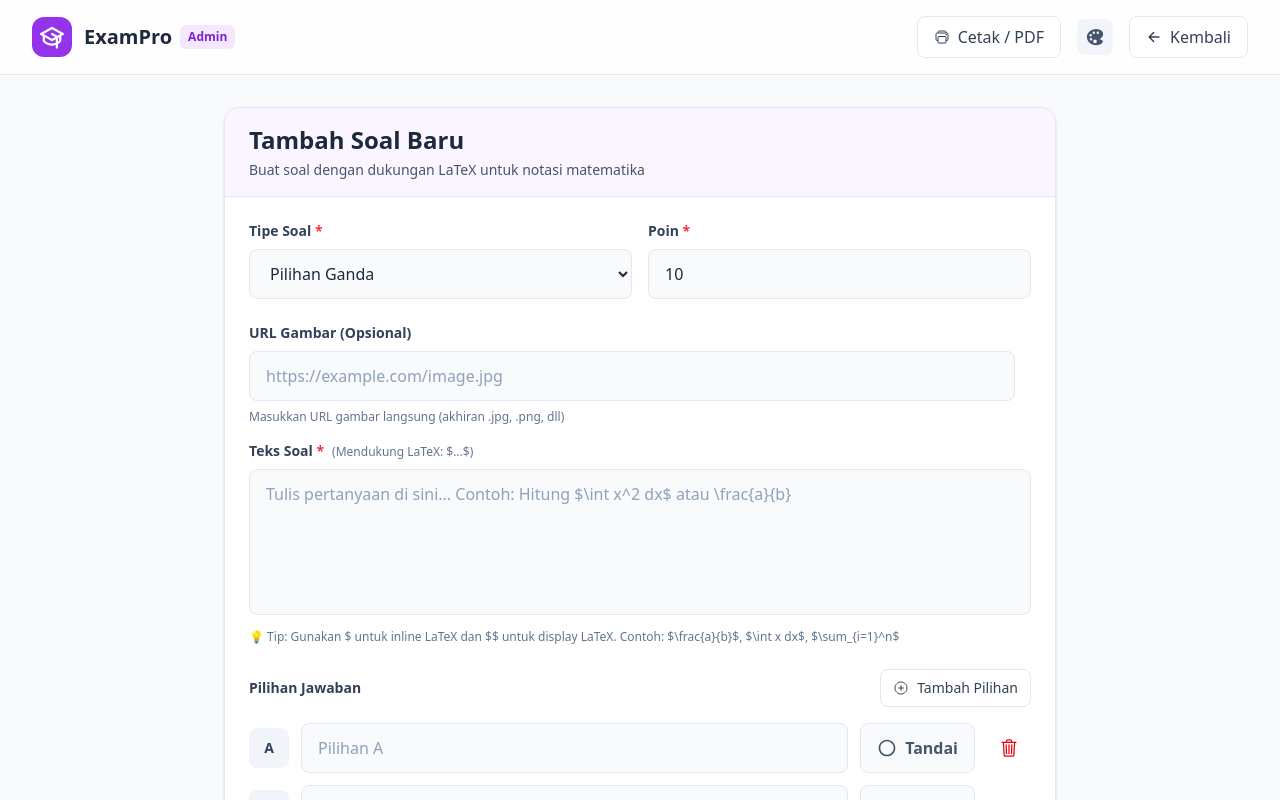
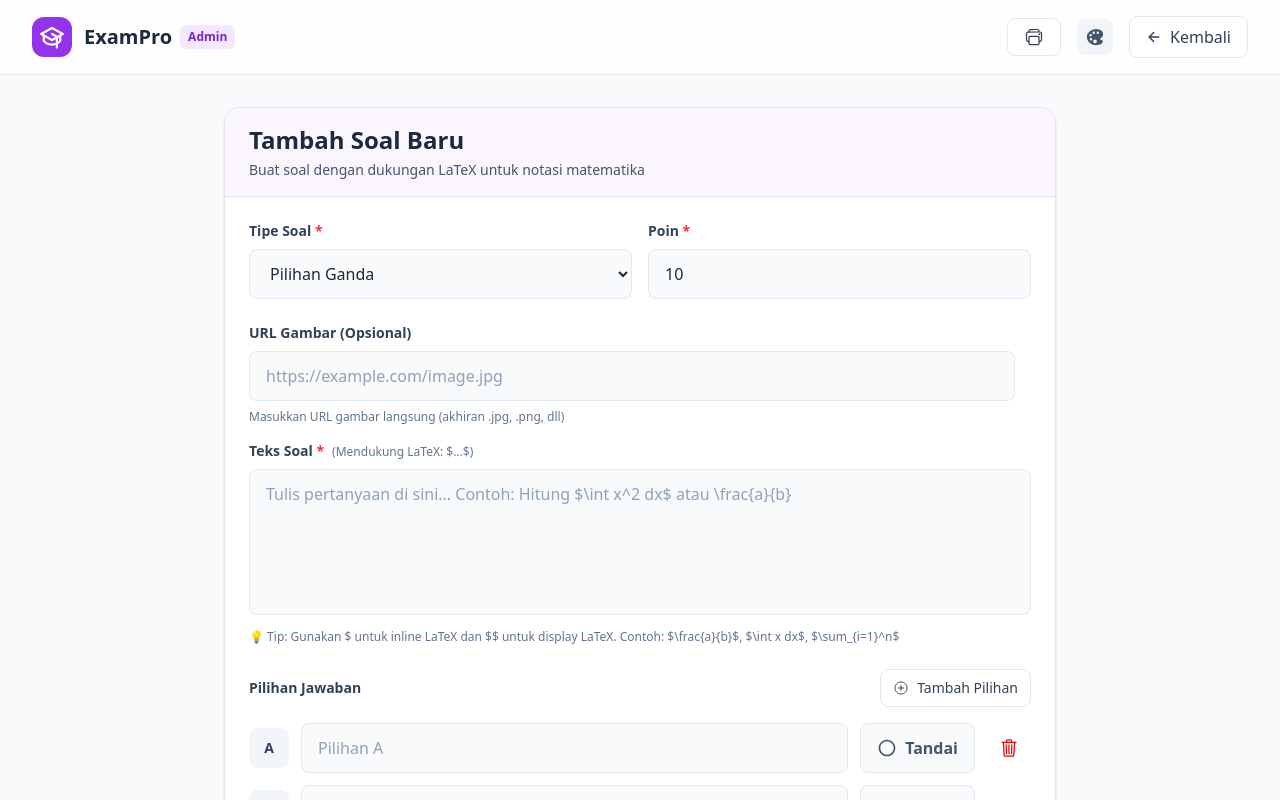
Before and after one commit to toriqafanudin23/web-ujian-onlie, a React (Vite) app: page /admin/ujian/1/soal in a window 1280 px wide. Shown: the top 800 px of the page. Built offline with nearby package versions, Linux system fonts and the light colour scheme; data requests are answered from the project's data file.

Commit message:
little repair

```diff
--- a/src/pages/EditQuestion.tsx
+++ b/src/pages/EditQuestion.tsx
@@ -225,8 +225,7 @@ export default function EditQuestion() {
               className="flex items-center gap-2 px-4 py-2 border border-slate-200 dark:border-slate-700 bg-white dark:bg-slate-800 text-slate-700 dark:text-slate-200 rounded-lg hover:bg-slate-50 dark:hover:bg-slate-700 transition-colors duration-200"
               title="Cetak PDF"
             >
-              <IoPrintOutline className="w-4 h-4" />
-              <span className="hidden sm:inline font-medium">Cetak / PDF</span>
+              <IoPrintOutline className="w-5 h-5" />
             </Link>
             <ThemeToggle />
             <Link
```
